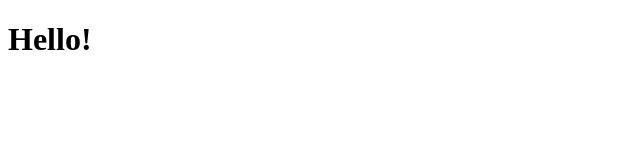
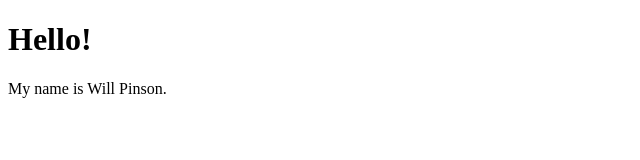
Before and after one commit to williampinson/williampinson.github.io, a plain HTML site: page index.html in a window 1280 px wide. Shown: the whole page, without its empty margins (0-640 px from the left). Drawn offline with Linux system fonts and the light colour scheme.

Commit message:
Test update index.html

```diff
--- a/index.html
+++ b/index.html
@@ -7,5 +7,6 @@
   </head>
   <body>
     <h1>Hello!</h1>
+    <p>My name is Will Pinson.</p>
   </body>
 </html>
```
